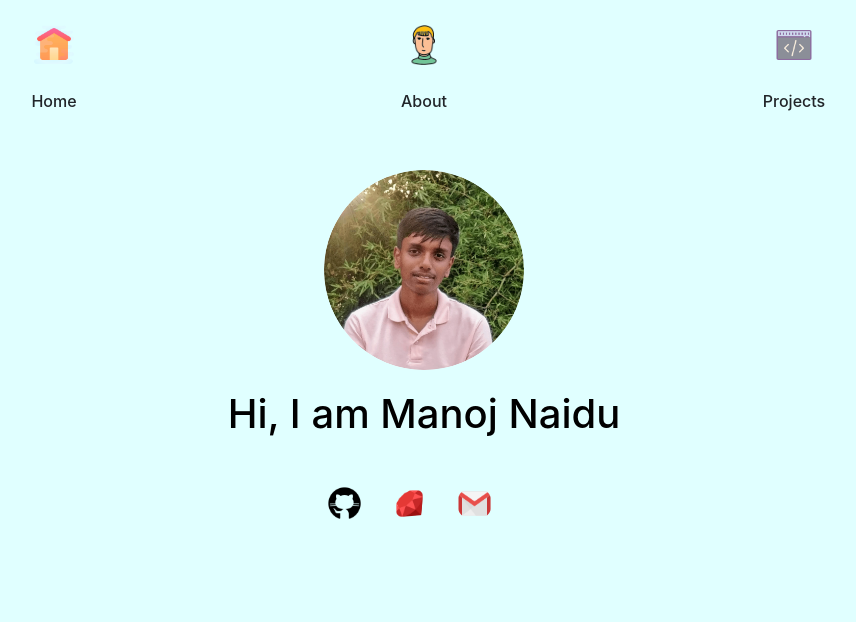
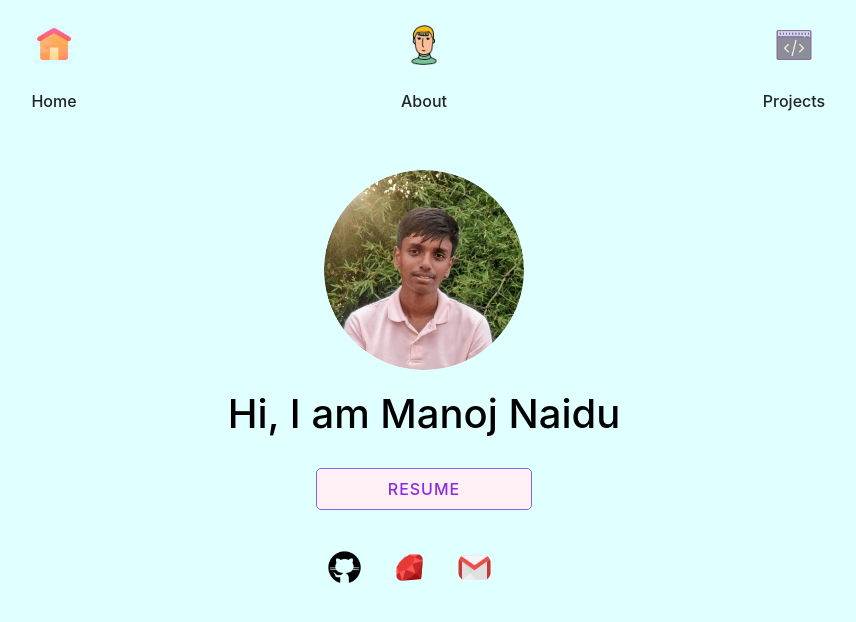
Before and after one commit to manojnaidu619/my-portfolio, a Vue app: page / in a window 1280 px wide. Shown: the top 622 px of the page, without its empty margins (216-1072 px from the left). Built offline with nearby package versions, Linux system fonts and the light colour scheme.

Commit message:
Added Resum button

```diff
--- a/src/components/Home.vue
+++ b/src/components/Home.vue
@@ -3,6 +3,9 @@
     <img class="animated fadeIn" src="/my-images/mj.jpg" alt="Manoj Naidu"/>
     <div class="description">
       <h1 class="animated slideInUp">Hi, I am Manoj Naidu</h1>
+    </div>
+    <div class="resume-div animated zoomIn">
+      <a id="resume-btn" target="_blank" href="https://drive.google.com/file/d/1xepoKGa9Js7pQVloLtCCBlnea6BKwdte/view?usp=sharing">Resume</a>
     </div>
     <div class="social_links">
       <a href="https://github.com/manojnaidu619" target="_blank"><img class="animated fadeInLeft" id="github" src="/img/logos/github-home.png" alt="Github"></a>
@@ -38,6 +41,31 @@ export default {
    width:35px;
    margin-right: 30px;
  }
+ .resume-div{
+   margin: 30px auto auto auto;
+ }
+
+ #resume-btn{
+    width: 20%;
+    padding: 8px;
+    font-size: 16px;
+    font-weight: 500;
+    background-color: lavenderblush;
+    border-radius: 5px;
+    border: 1px solid mediumslateblue;
+    color: blueviolet;
+    text-transform: uppercase;
+    letter-spacing: 1px;
+    cursor: pointer;
+    outline: none;
+    text-decoration: none;
+    display: inline-block;
+    transition: 0.3s ease;
+  }
+
+  #resume-btn:hover{
+    background-color: #f0fffa;
+  }
 
  @media screen and (max-width: 520px) {
    img{
```
Also changed, not shown: 1 other file (tests, documents, lock files or other folders).
